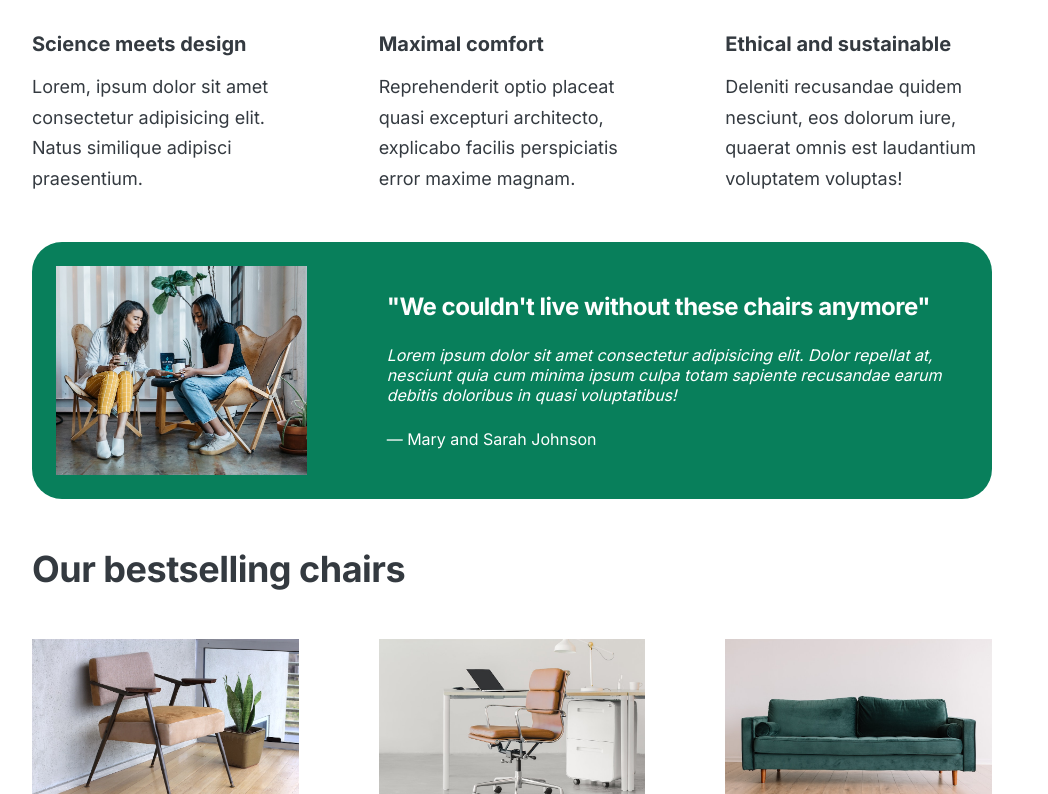
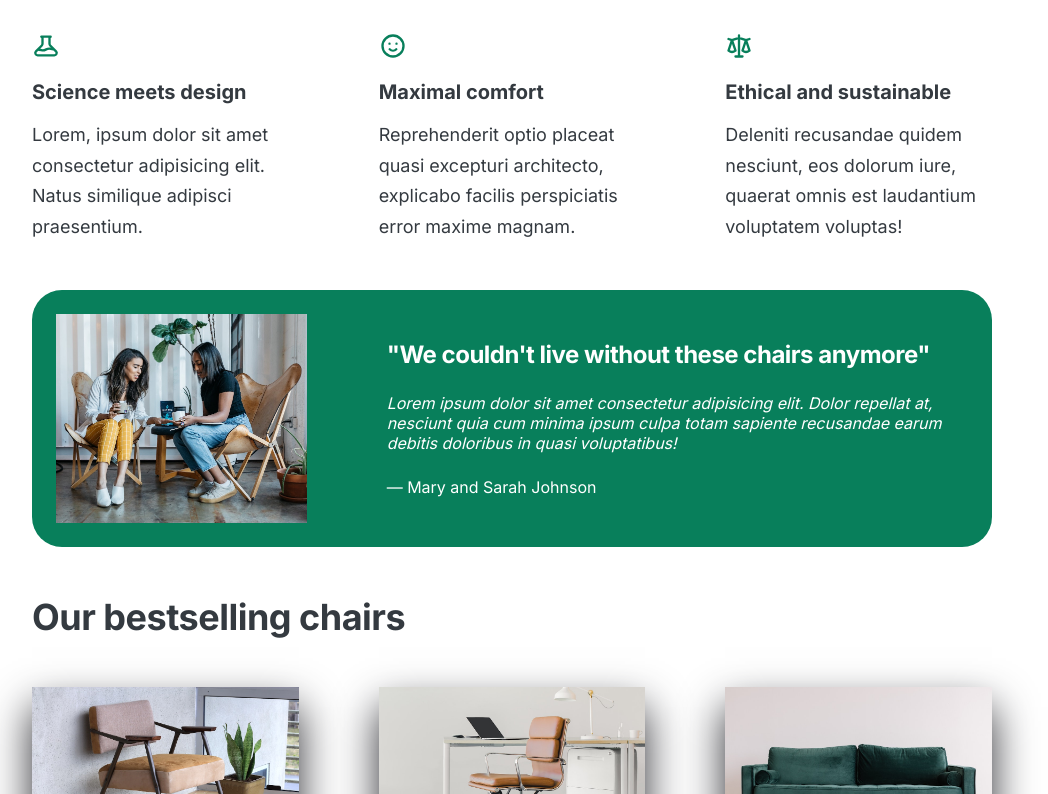
Before and after one commit to 19fabrish/SDPFWebDevFundamentals, a plain HTML site: page HTML CSS UDEMY/05-Design/index.html in a window 1280 px wide. Shown: the part 596-1390 px from the top of the page, without its empty margins (128-1176 px from the left). Drawn offline with Linux system fonts and the light colour scheme.

Commit message:
Update
Here

```diff
--- a/HTML CSS UDEMY/05-Design/index.html
+++ b/HTML CSS UDEMY/05-Design/index.html
@@ -27,13 +27,27 @@
           </p>
           <a class="btn btn--big" href="#">Shop chairs</a>
         </div>
-        <img src="hero.jpg" alt="Photo" />
+        <img class="image" src="hero.jpg" alt="Photo" />
       </header>
 
       <section>
         <h2>What makes our chairs special</h2>
         <div class="grid-3-cols">
           <div>
+            <svg
+              xmlns="http://www.w3.org/2000/svg"
+              class="feature-icon"
+              fill="none"
+              viewBox="0 0 24 24"
+              stroke="currentColor"
+              stroke-width="2"
+            >
+              <path
+                stroke-linecap="round"
+                stroke-linejoin="round"
+                d="M19.428 15.428a2 2 0 00-1.022-.547l-2.387-.477a6 6 0 00-3.86.517l-.318.158a6 6 0 01-3.86.517L6.05 15.21a2 2 0 00-1.806.547M8 4h8l-1 1v5.172a2 2 0 00.586 1.414l5 5c1.26 1.26.367 3.414-1.415 3.414H4.828c-1.782 0-2.674-2.154-1.414-3.414l5-5A2 2 0 009 10.172V5L8 4z"
+              />
+            </svg>
             <p class="features-title"><strong>Science meets design</strong></p>
             <p class="features-text">
               Lorem, ipsum dolor sit amet consectetur adipisicing elit. Natus
@@ -42,6 +56,20 @@
           </div>
 
           <div>
+            <svg
+              xmlns="http://www.w3.org/2000/svg"
+              class="feature-icon"
+              fill="none"
+              viewBox="0 0 24 24"
+              stroke="currentColor"
+              stroke-width="2"
+            >
+              <path
+                stroke-linecap="round"
+                stroke-linejoin="round"
+                d="M14.828 14.828a4 4 0 01-5.656 0M9 10h.01M15 10h.01M21 12a9 9 0 11-18 0 9 9 0 0118 0z"
+              />
+            </svg>
             <p class="features-title">
               <strong>Maximal comfort</strong>
             </p>
@@ -52,6 +80,20 @@
           </div>
 
           <div>
+            <svg
+              xmlns="http://www.w3.org/2000/svg"
+              class="feature-icon"
+              fill="none"
+              viewBox="0 0 24 24"
+              stroke="currentColor"
+              stroke-width="2"
+            >
+              <path
+                stroke-linecap="round"
+                stroke-linejoin="round"
+                d="M3 6l3 1m0 0l-3 9a5.002 5.002 0 006.001 0M6 7l3 9M6 7l6-2m6 2l3-1m-3 1l-3 9a5.002 5.002 0 006.001 0M18 7l3 9m-3-9l-6-2m0-2v2m0 16V5m0 16H9m3 0h3"
+              />
+            </svg>
             <p class="features-title">
               <strong>Ethical and sustainable</strong>
             </p>
--- a/HTML CSS UDEMY/05-Design/style.css
+++ b/HTML CSS UDEMY/05-Design/style.css
@@ -29,6 +29,10 @@ body {
 .container {
   width: 960px;
   margin: 0 auto;
+}
+
+.image {
+  box-shadow: 0px 5px 30px 2px rgb(78, 72, 72);
 }
 
 header,
@@ -65,6 +69,10 @@ h2 {
   background-color: #099268;
 }
 
+.btn:hover {
+  box-shadow: #000 40px;
+}
+
 .btn--small {
   font-size: 14px;
   padding: 8px 12px;
@@ -76,7 +84,10 @@ h2 {
   padding: 16px 32px;
   font-size: 18px;
 
-  border-radius: 30px;
+  border-radius: 20px;
+}
+
+.feature-icon {
 }
 
 /* ------------------------ */
@@ -115,7 +126,11 @@ img {
 }
 
 /* FEATURES */
-.features-icon {
+.feature-icon {
+  stroke: #087f5b;
+  width: 28px;
+  height: 28px;
+  margin-bottom: 16px;
 }
 
 .features-title {
@@ -156,6 +171,10 @@ img {
   padding: 24px;
 }
 
+.chair {
+  box-shadow: 0px 20px 40px 0px rgb(44, 44, 49);
+}
+
 h3 {
   margin-bottom: 24px;
   font-size: 20px;
```
